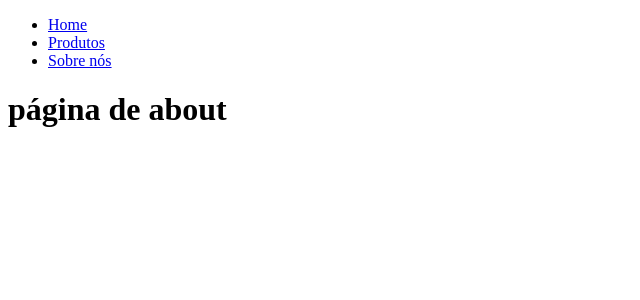
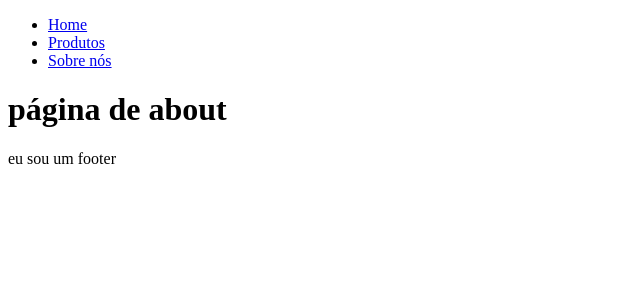
Before and after one commit to GabrielTrigueiro/hello_next, a Next.js app: page /about in a window 1280 px wide. Shown: the top 300 px of the page, without its empty margins (0-640 px from the left). Built offline with nearby package versions, Linux system fonts and the light colour scheme.

Commit message:
footer adicionado no layout global

```diff
--- /dev/null
+++ b/components/Footer.js
@@ -0,0 +1,5 @@
+export default function Footer(){
+    return(
+        <div>eu sou um footer</div>
+    )
+}
--- a/components/MainContainer.js
+++ b/components/MainContainer.js
@@ -1,3 +1,4 @@
+import Footer from "./Footer"
 import Navbar from "./Navbar"
 
 export default function MainContainer({children}){
@@ -5,6 +6,7 @@ export default function MainContainer({children}){
         <>
             <Navbar/>
             <div>{children}</div>
+            <Footer/>
         </>
     )
 }
```
